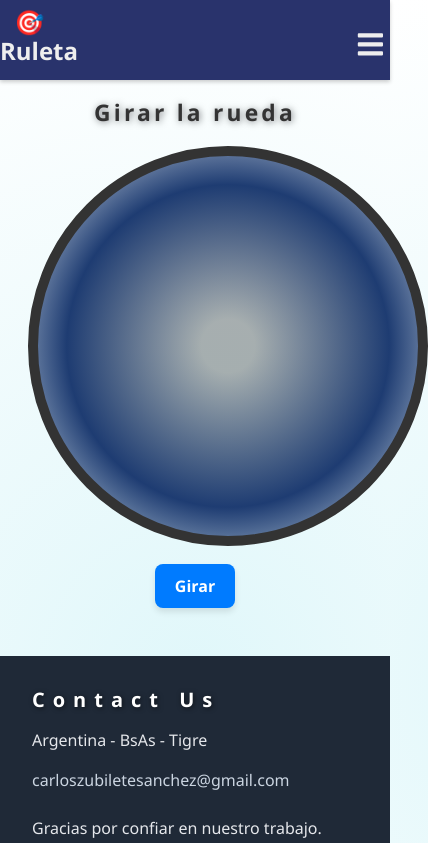
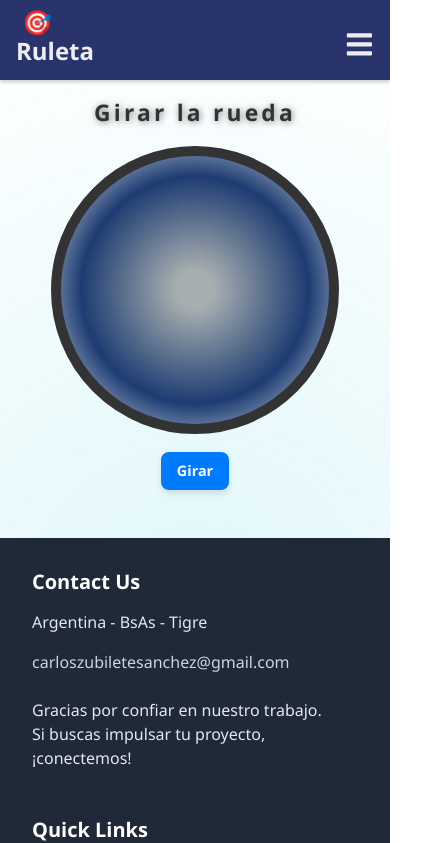
Before and after one commit to CarlosZubilete/Ruleta, a React (Vite) app: page /ruleta in a window 390 px wide. Shown: the top 843 px of the page, 428 px wide, since content can reach past the window. Built offline with nearby package versions, Linux system fonts and the light colour scheme.

Commit message:
We've added @media for ruleta.jsx

```diff
--- a/src/feature/Tareas/components/MessageError.jsx
+++ b/src/feature/Tareas/components/MessageError.jsx
@@ -9,8 +9,3 @@ const MessageError = ({ children }) => {
 };
 
 export default MessageError;
-
-/*
-
-<span color="danger" className="py-1 px-2 mt-1 mb-0">{children}</span>
-*/
--- a/src/feature/Tareas/page/PageTarea.jsx
+++ b/src/feature/Tareas/page/PageTarea.jsx
@@ -11,7 +11,7 @@ function PageTarea(){
   const {addTarea} = useTareaContext();
 
   return (
-    <Container className="mt-5">
+    <Container>
       <AddTarea handleFormik={addTarea}/>
       <hr />
       <ListaTarea />
--- a/src/feature/main/styles/Navbar.css
+++ b/src/feature/main/styles/Navbar.css
@@ -28,6 +28,7 @@
 }
 
 .navbar__logo {
+  padding-left: 1rem;
   width: 15%;
   text-align: center;
   font-size: 1.5rem;
@@ -57,6 +58,7 @@
 
 .navbar__btn {
   padding: 5px;
+  padding-right: 1rem;
   cursor: pointer;
   background: transparent;
   border: none;
@@ -66,6 +68,7 @@
 }
 
 @media only screen and (max-width: 445px){
+
   .navbar__btn {
     display: block;
   }
--- a/src/feature/ruleta-tarea/styles/PageRuleta.css
+++ b/src/feature/ruleta-tarea/styles/PageRuleta.css
@@ -5,11 +5,3 @@ body {
   padding: 0;
   background: radial-gradient(circle at center, #e0f7fa 0%, #ffffff 100%);
 }
-
-
-h2 {
-  font-size: 2.5rem;
-  margin-bottom: 20px;
-  text-shadow: 1px 1px 5px #0000009b;
-  letter-spacing: .5rem;
-}
--- a/src/feature/ruleta-tarea/styles/RuletaTarea.css
+++ b/src/feature/ruleta-tarea/styles/RuletaTarea.css
@@ -1,21 +1,22 @@
 .ruleta {
   /* text-align: center;
   margin-top: 20px; */
+  width: 100%;
+  /* max-width: 100%; */
   display: flex;
   flex-direction: column;
   align-items: center;
-  /* margin-top: 2.5rem; */
-  padding: 1rem
+  padding: 1rem;
+  box-sizing: border-box;
 }
 
 .ruleta__wheel {
   background: radial-gradient(circle at center, #0000004e 10%, #1e3c72 60%, #ffffff34 100%);
   margin: 0 auto;
   position: relative;
-  /* width: 450px;
-  height: 450px; */
   width: 25rem;
   height: 25rem;
+  aspect-ratio: 1 / 1; /* mantiene el círculo perfecto */
   border-radius: 50%;
   border: .625rem solid #333;
   transition: transform 6s cubic-bezier(0.33, 1, 0.68, 1);
@@ -85,3 +86,32 @@
   transform: scale(0.97); /* al presionar, se encoge sutilmente */
   box-shadow: 0 2px 4px rgba(0, 0, 0, 0.15);
 }
+
+
+@media (max-width: 425px){
+  .ruleta__wheel {
+    width: 18rem;
+    height: 18rem;
+    aspect-ratio: 1 / 1;
+  }
+    .ruleta__segment-text {
+    font-size: 0.7rem;
+    letter-spacing: 0;
+    font-weight: 600;
+    border-top: .3px dotted #1a1a1a;
+
+  }
+
+  .btn-ruleta__btn-girar {
+    font-size: 0.9rem;
+    padding: 0.5rem 1rem;
+  }
+}
+
+@media (max-width: 320px) {
+  .ruleta__wheel {
+    width: 16rem;
+    height: 16rem;
+    aspect-ratio: 1 / 1;
+  }
+}
```
Also changed, not shown: 1 other file (tests, documents, lock files or other folders).
